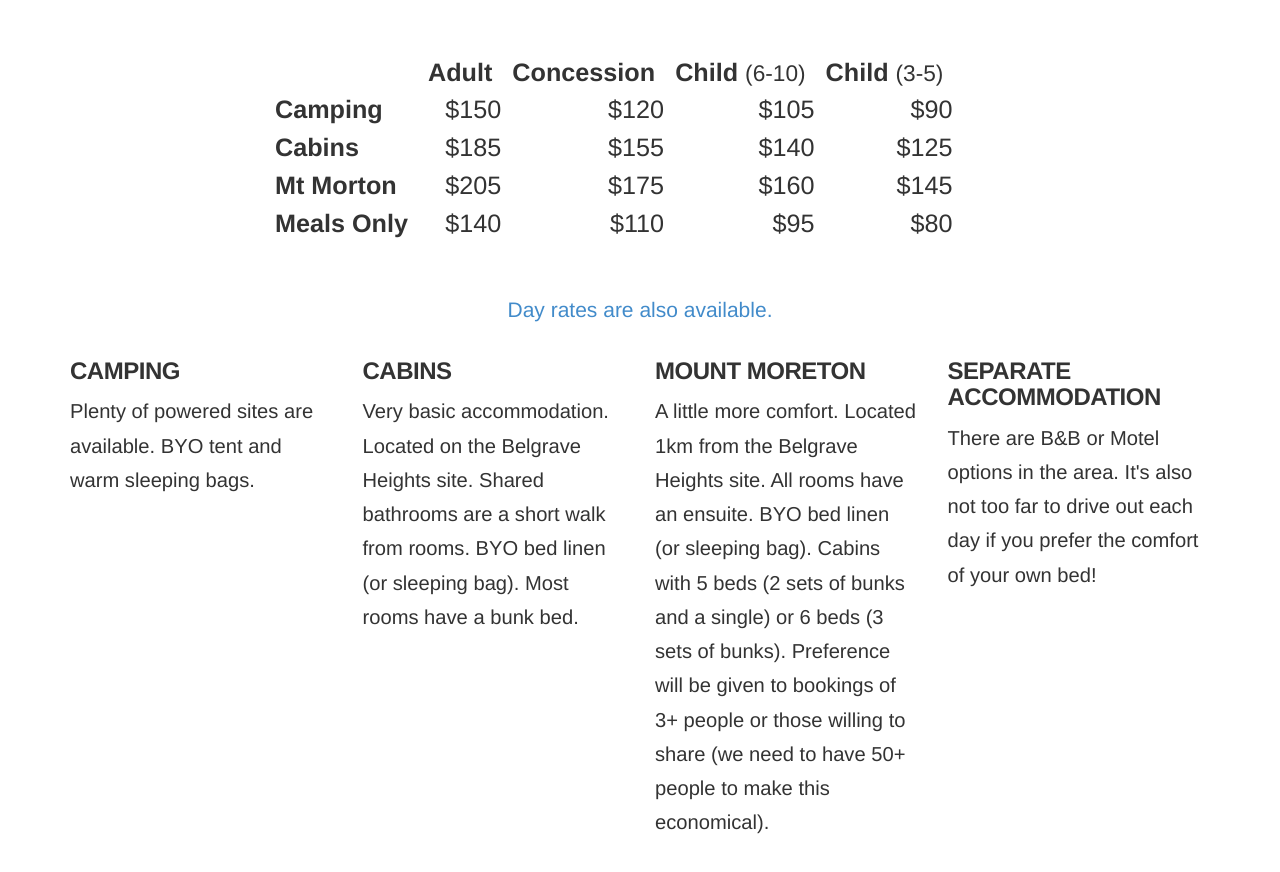
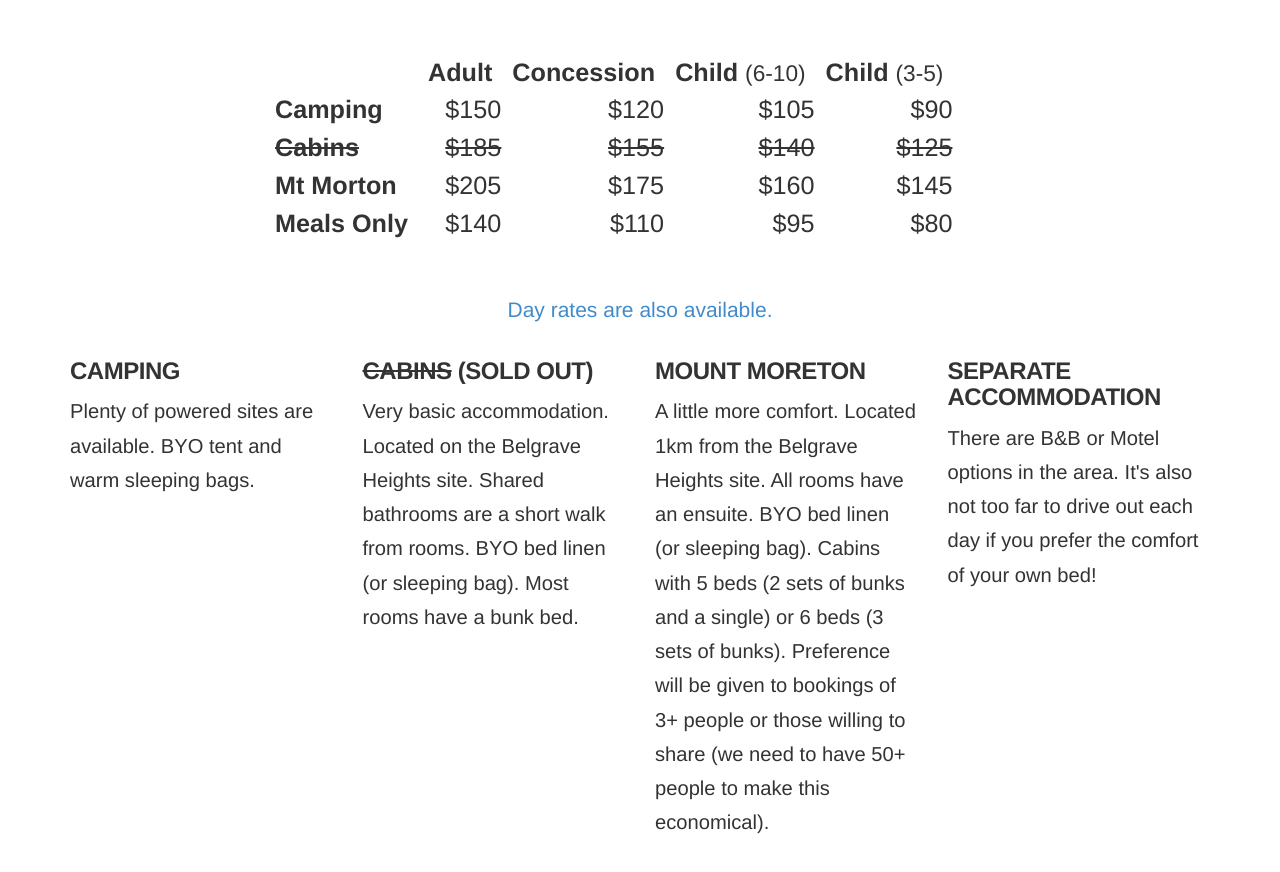
Before and after one commit to johncharleswesley/mission-melbourne, a plain HTML site: page index.html in a window 1280 px wide. Shown: the part 7237-8109 px from the top of the page. Drawn offline with Linux system fonts and the light colour scheme.

Commit message:
Sold out

```diff
--- a/index.html
+++ b/index.html
@@ -350,7 +350,7 @@
                   <td data-title="Child (6-10)">$105</td>
                   <td data-title="Child (3-5)">$90</td>
                 </tr>
-                <tr class="package">
+                <tr class="package" style="text-decoration:line-through;">
                   <th scope="row">
                     Cabins
                   </th>
@@ -390,7 +390,7 @@
             <p>Plenty of powered sites are available. BYO tent and warm sleeping bags.</p>
           </div>
           <div class="col-md-3 col-sm-6">
-            <h3>Cabins</h3>
+            <h3><span style="text-decoration:line-through;">Cabins</span> (Sold Out)</h3>
             <p>Very basic accommodation. Located on the Belgrave Heights site. Shared bathrooms are a short walk from rooms. BYO bed linen (or sleeping bag). Most rooms have a bunk bed.</p>
           </div>
           <div class="col-md-3 col-sm-6">
```
